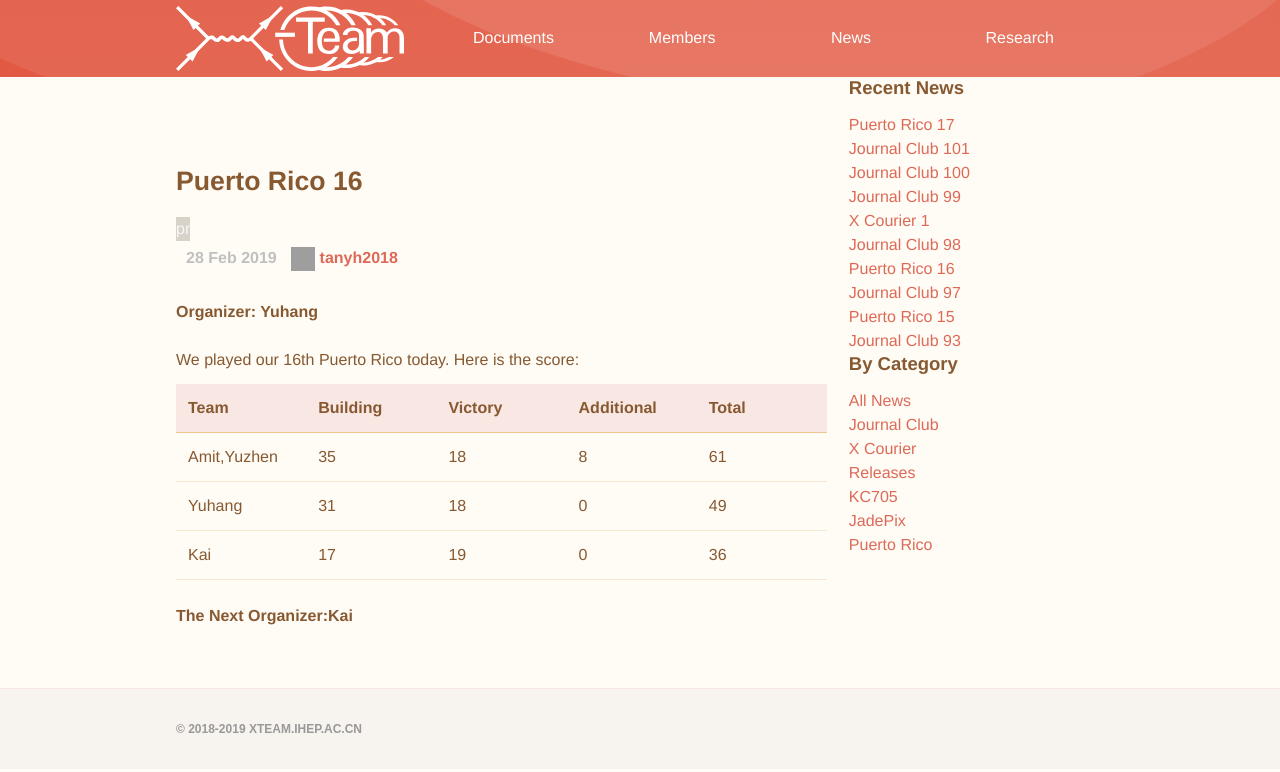
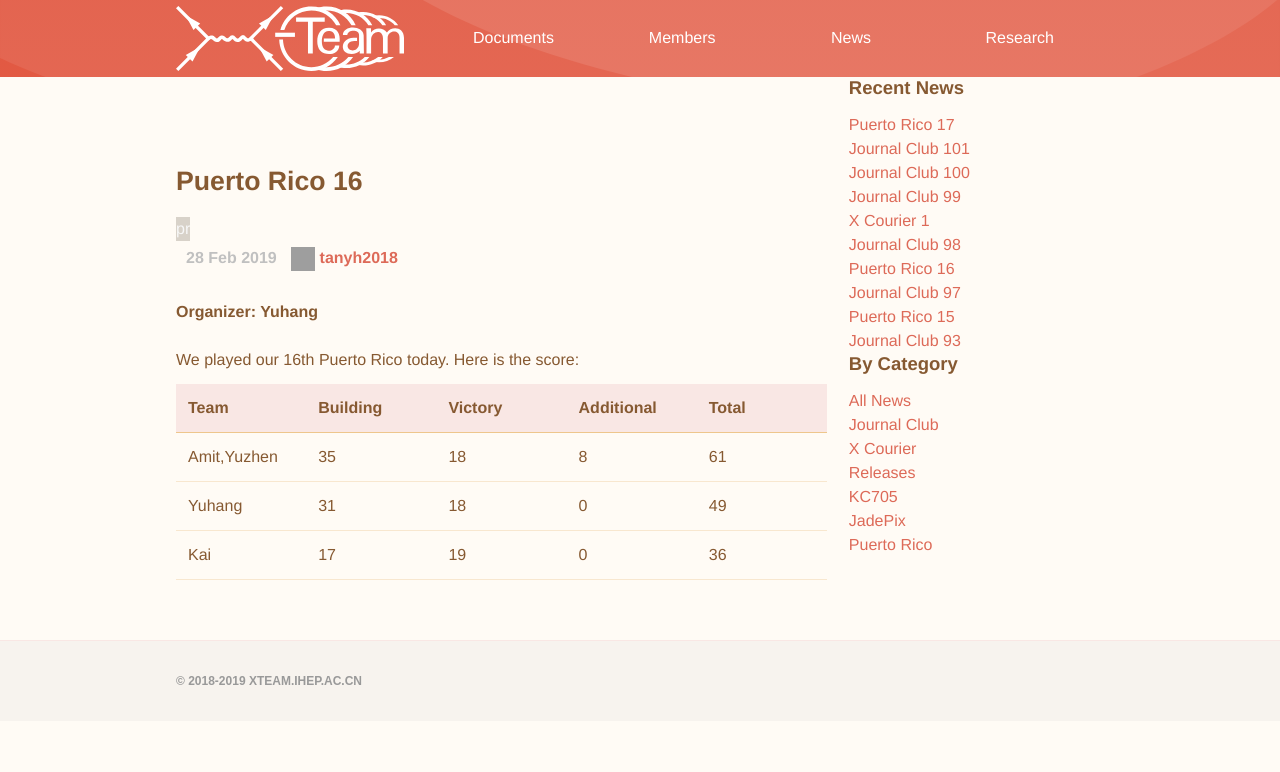
Before and after one commit to dt-np/xteam, a Jekyll site: the page built from _posts/2019-02-28-PR16.md, in a window 1280 px wide. Shown: the top 772 px of the page. Built offline with Jekyll 4.4.1, drawn with Linux system fonts in a browser that asks for light colours; grey boxes are pictures that could not be loaded.

Commit message:
Update 2019-02-28-PR16.md

```diff
--- a/_posts/2019-02-28-PR16.md
+++ b/_posts/2019-02-28-PR16.md
@@ -14,5 +14,3 @@ We played our 16th Puerto Rico today. Here is the score:
 | Amit,Yuzhen         | 35       | 18      | 8          | 61    |
 | Yuhang              | 31       | 18      | 0          | 49    |
 | Kai                 | 17       | 19      | 0          | 36    |
-
-**The Next Organizer:Kai**
```
